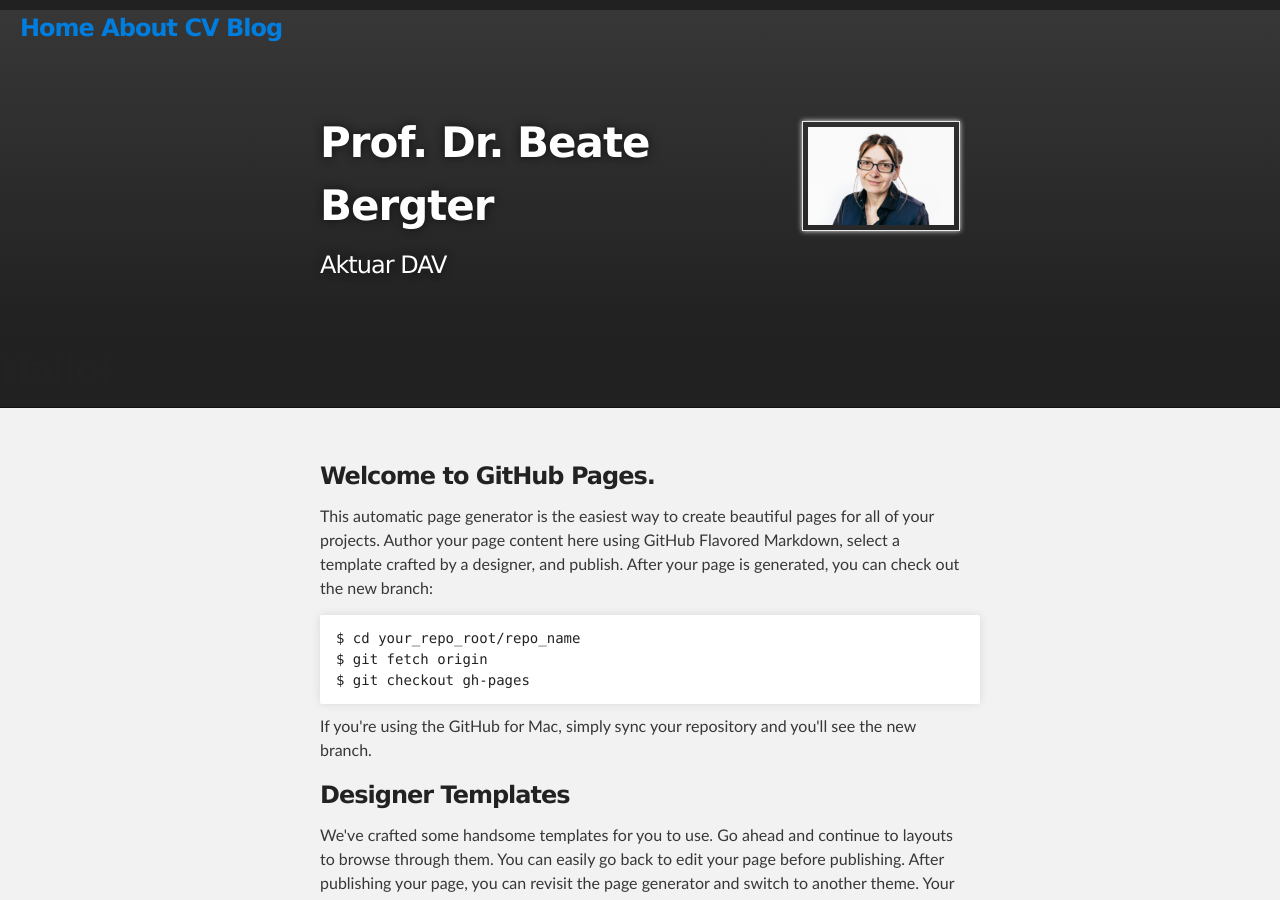
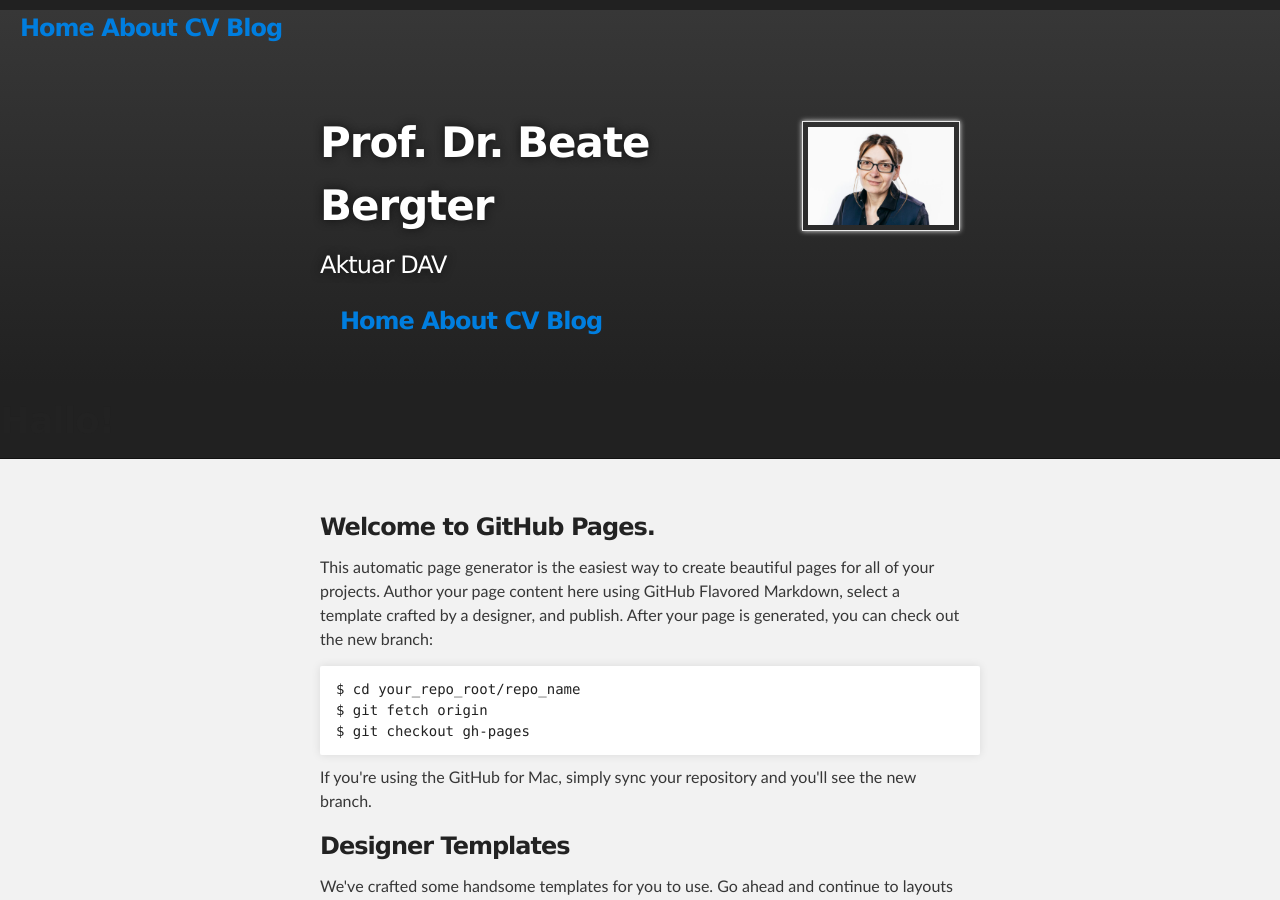
Before and after one commit to bbergter/bbergter, a Jekyll site: the page index.html, which Jekyll copies as it is, in a window 1280 px wide and 900 px high. Built offline with Jekyll 4.4.1, drawn with Linux system fonts in a browser that asks for light colours.

Commit message:
Update index.html

```diff
--- a/index.html
+++ b/index.html
@@ -46,6 +46,13 @@
           <h2 id="project_tagline">Aktuar DAV</h2>
 
 
+      <h3> <nav>
+    		<ul class="nav nav-pills pull-right">
+        		<a href="/">Home</a>
+	        	<a href="/about">About</a>
+        		<a href="/cv">CV</a>
+        		<a href="/blog">Blog</a>
+       	</nav> </h3>
         </header>
     </div>
 
```
